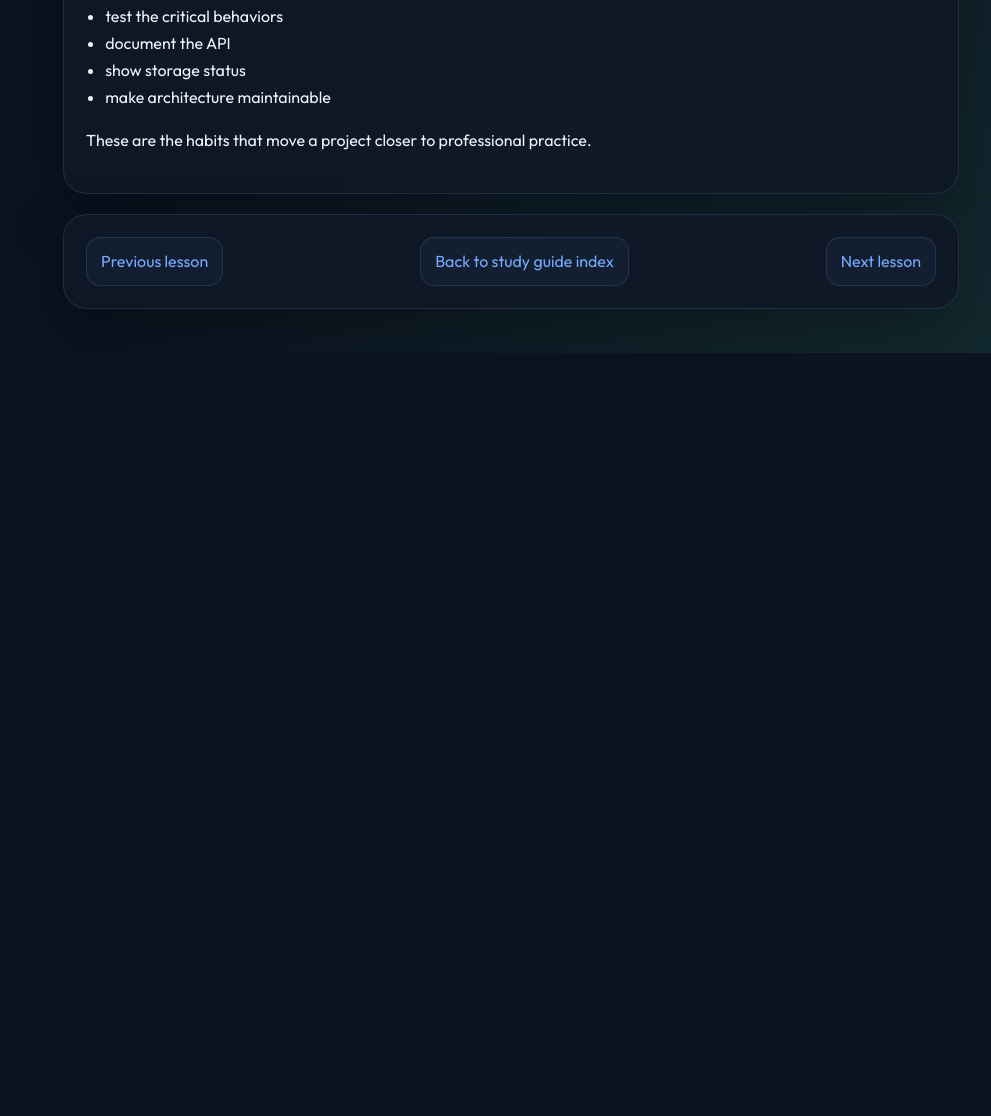
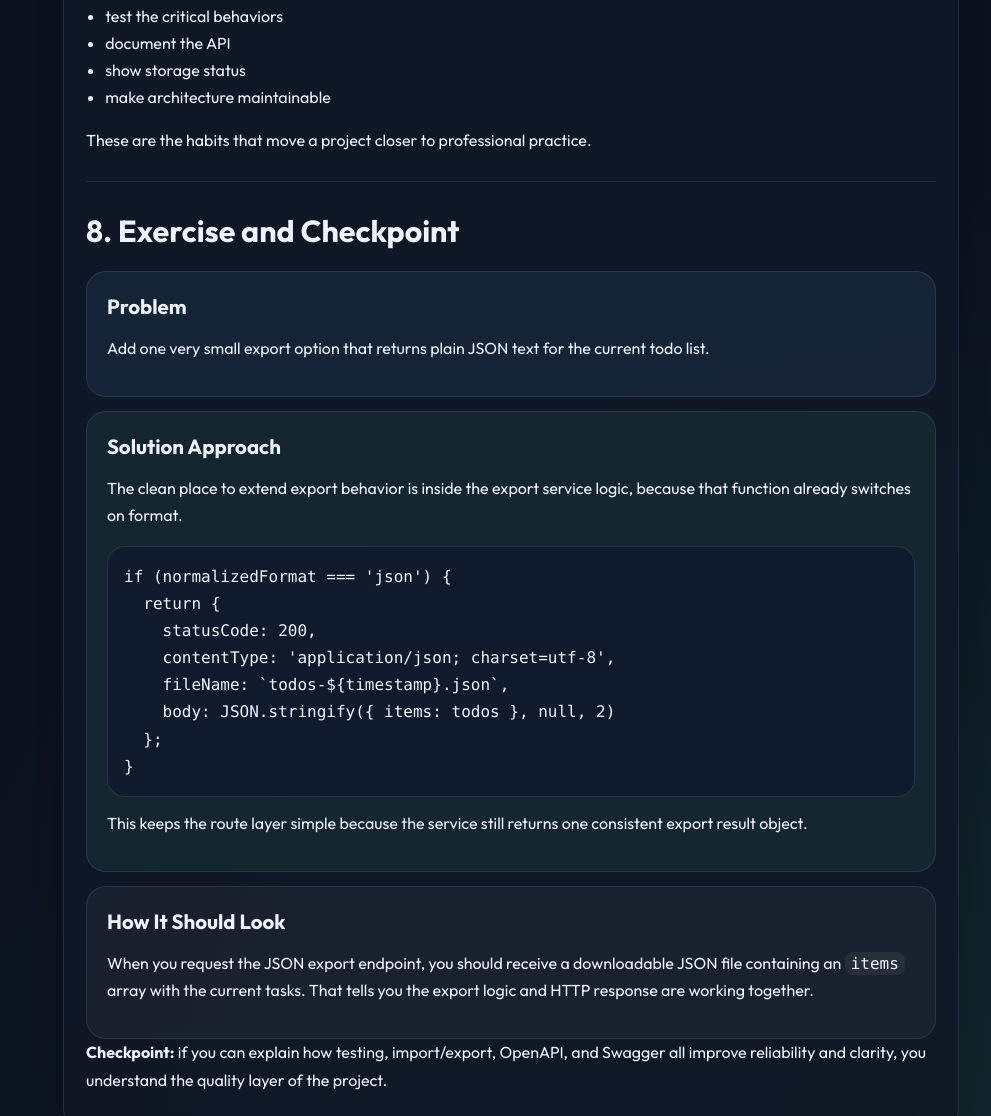
Before and after one commit to AstorSkywalker/todo, a website: page study-guide/06-data-import-export-testing-and-openapi.html in a window 1280 px wide. Shown: the part 2850-3966 px from the top of the page, without its empty margins (289-1280 px from the left). Before the commit the page ends 3203 px from the top, so only its background shows below. Drawn offline with Linux system fonts and the light colour scheme.

Commit message:
Add guided exercises to lessons 6 and 7

```diff
--- a/study-guide/06-data-import-export-testing-and-openapi.html
+++ b/study-guide/06-data-import-export-testing-and-openapi.html
@@ -133,6 +133,34 @@
             </ul>
             <p>These are the habits that move a project closer to professional practice.</p>
           </section>
+
+          <section id="exercise">
+            <h2>8. Exercise and Checkpoint</h2>
+            <div class="exercise-stack">
+              <div class="exercise-card">
+                <h3>Problem</h3>
+                <p>Add one very small export option that returns plain JSON text for the current todo list.</p>
+              </div>
+              <div class="solution-card">
+                <h3>Solution Approach</h3>
+                <p>The clean place to extend export behavior is inside the export service logic, because that function already switches on format.</p>
+                <pre><code>if (normalizedFormat === 'json') {
+  return {
+    statusCode: 200,
+    contentType: 'application/json; charset=utf-8',
+    fileName: `todos-${timestamp}.json`,
+    body: JSON.stringify({ items: todos }, null, 2)
+  };
+}</code></pre>
+                <p>This keeps the route layer simple because the service still returns one consistent export result object.</p>
+              </div>
+              <div class="result-card">
+                <h3>How It Should Look</h3>
+                <p>When you request the JSON export endpoint, you should receive a downloadable JSON file containing an <code>items</code> array with the current tasks. That tells you the export logic and HTTP response are working together.</p>
+              </div>
+            </div>
+            <p><strong>Checkpoint:</strong> if you can explain how testing, import/export, OpenAPI, and Swagger all improve reliability and clarity, you understand the quality layer of the project.</p>
+          </section>
         </article>
 
         <nav class="chapter-nav">
```
Also changed, not shown: study-guide/07-strategy-decisions-roadmap-and-rebuild-path.html (+26 -0 lines).
